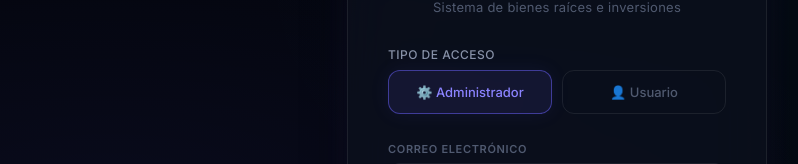
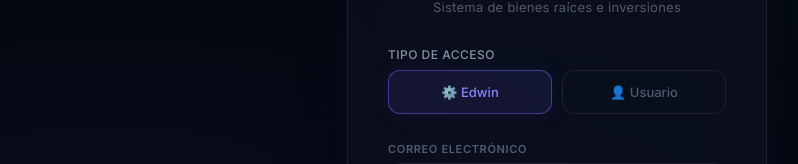
Before and after one commit to r33ndy/real-state-CRM, a Next.js app: page / in a window 1280 px wide. Shown: the part 200-364 px from the top of the page, without its empty margins (83-881 px from the left). Built offline with nearby package versions, Linux system fonts and the light colour scheme.

Commit message:
fix: etiquetas Admin → Edwin

```diff
--- a/app/dashboard/layout.js
+++ b/app/dashboard/layout.js
@@ -98,7 +98,7 @@ export default function DashboardLayout({ children }) {
           </div>
           <div className="sidebar-user">{user?.name}</div>
           <div className={`sidebar-badge ${isAdmin ? 'badge-admin' : 'badge-employee'}`}>
-            {isAdmin ? 'Administrador' : 'Usuario'}
+            {isAdmin ? 'Edwin' : 'Usuario'}
           </div>
         </div>
 
@@ -113,7 +113,7 @@ export default function DashboardLayout({ children }) {
               onChange={e => handleViewAsChange(e.target.value)}
               style={{ width: '100%', fontSize: '12px', padding: '6px 8px' }}
             >
-              <option value="">Todos (Admin)</option>
+              <option value="">Todos (Edwin)</option>
               {employees.map(emp => (
                 <option key={emp.id} value={emp.id}>{emp.name}</option>
               ))}
--- a/app/page.js
+++ b/app/page.js
@@ -57,7 +57,7 @@ export default function LoginPage() {
             className={`role-btn ${role === 'admin' ? 'selected' : ''}`}
             onClick={() => handleRoleChange('admin')}
           >
-            ⚙️ Administrador
+            ⚙️ Edwin
           </button>
           <button
             type="button"
```
